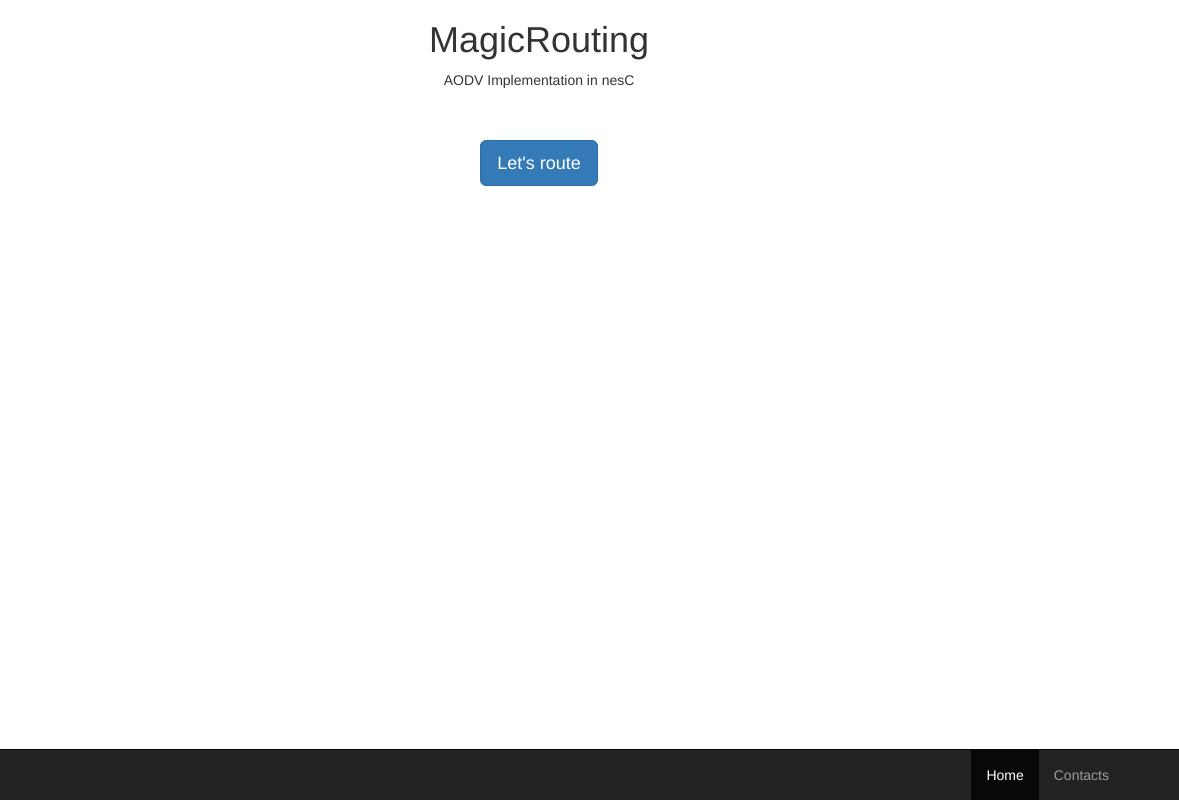
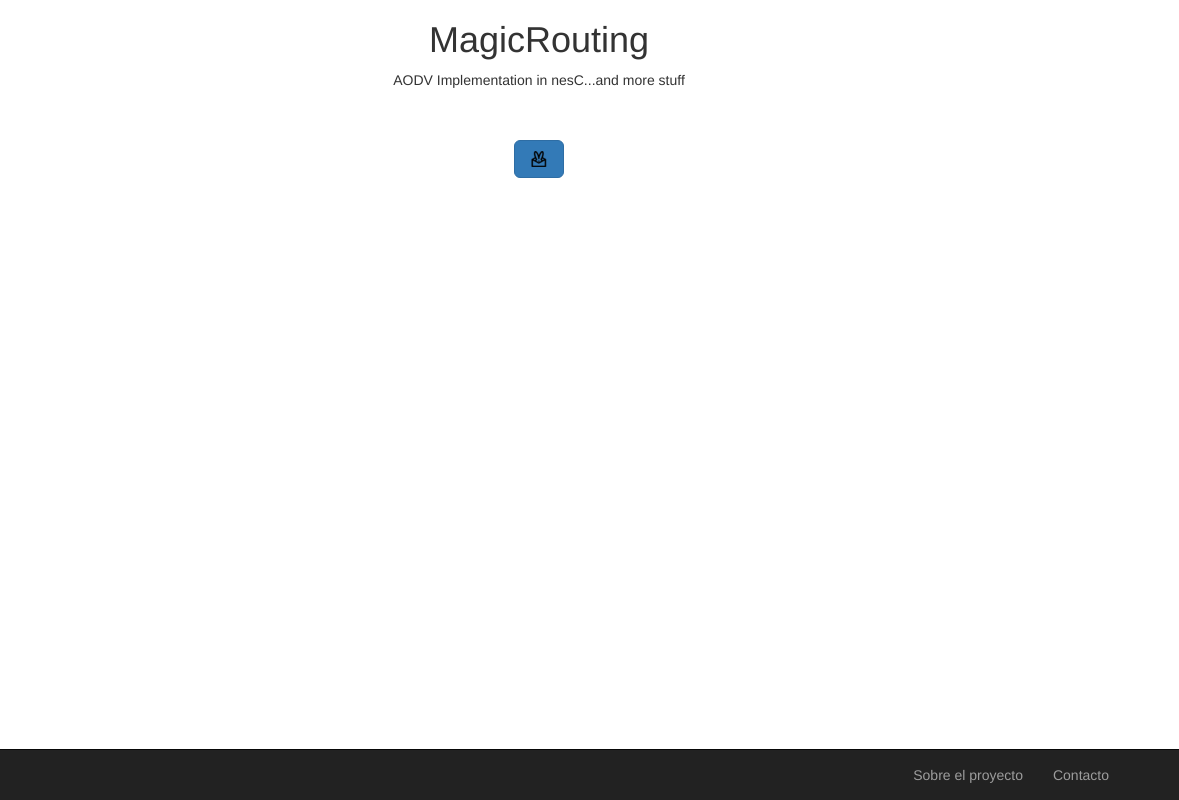
Before and after one commit to Boca13/MagicRouting, a plain HTML site: page web/landing.html in a window 1280 px wide. Shown: the full height of the page, 101-1280 px from the left. Drawn offline with nearby package versions, Linux system fonts and the light colour scheme.

Commit message:
more stuff on the landing page.

```diff
--- a/web/landing.html
+++ b/web/landing.html
@@ -1,4 +1,7 @@
 <html><head>
+    <meta name="keywords" content="magic,routing,telosb,mote">
+    <meta name="description" content="Magic Routing">
+    <title>Magic Routing</title>
     <link rel="icon" href="img\favicon\favicon.ico">
     <meta charset="utf-8">
     <meta name="viewport" content="width=device-width, initial-scale=1">
@@ -20,11 +23,11 @@
         </div>
         <div class="collapse navbar-collapse" id="navbar-ex-collapse">
           <ul class="nav navbar-nav navbar-right">
-                        <li class="active">
-                            <a href="#">Home</a>
+            <li>
+              <a href="#">Sobre el proyecto</a>
             </li>
             <li>
-                            <a href="#">Contacts</a>
+              <a href="mailto:d.baus@outlook.com?Subject=Magic%20routing%20project">Contacto</a>
             </li>
           </ul>
         </div>
@@ -36,10 +39,10 @@
         <div class="row">
           <div class="col-md-12 text-center">
             <h1 class="text-inverse" contenteditable="true">MagicRouting</h1>
-                        <p class="text-inverse">AODV Implementation in nesC</p>
+            <p class="text-inverse">AODV Implementation in nesC...and more stuff</p>
             <br>
             <br>
-                        <a class="btn btn-lg btn-primary">Let's route</a>
+            <a class="btn btn-lg btn-primary"><img src="img/favicon/favicon.ico" alt="Let's Route"></a>
           </div>
         </div>
       </div>
```
Lines whose indentation alone changed are shown as unchanged.
